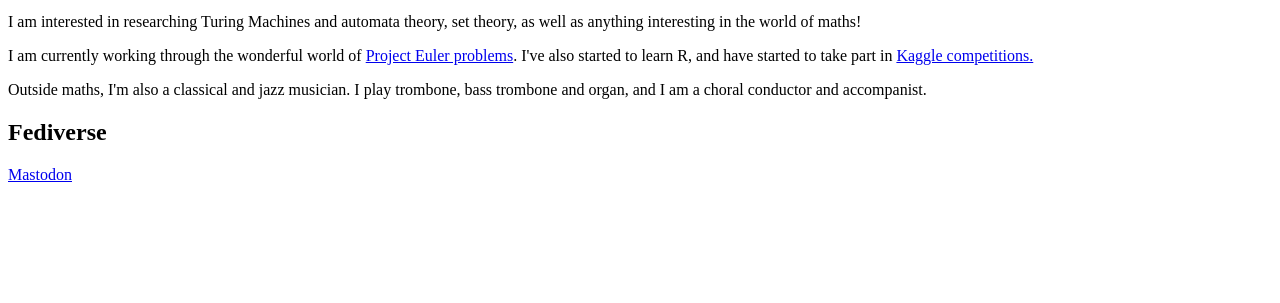
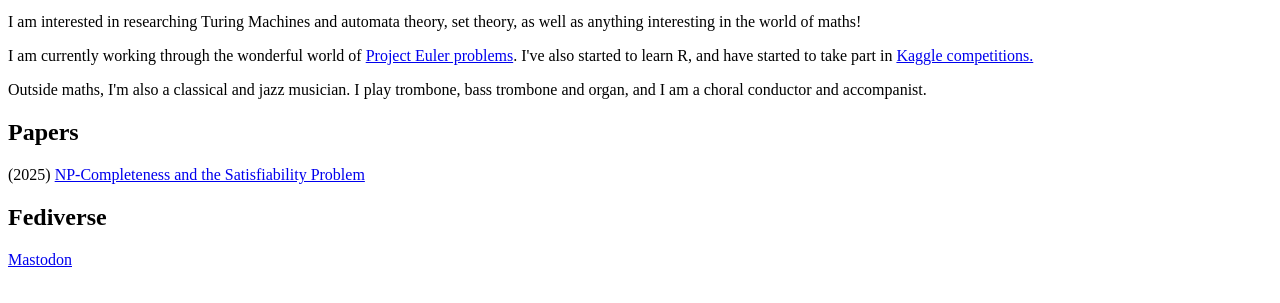
Before and after one commit to fernymcfernface/fernymcfernface.github.io, a plain HTML site: page index.html in a window 1280 px wide. Shown: the part 127-430 px from the top of the page. Drawn offline with Linux system fonts and the light colour scheme.

Commit message:
Add files via upload

```diff
--- a/index.html
+++ b/index.html
@@ -29,6 +29,10 @@
 
 <p>Outside maths, I'm also a classical and jazz musician. I play trombone, bass trombone and organ, and I am a choral conductor and accompanist.</p>
 
+<h2>Papers</h2>
+(2025) <a href="/papers/paper.pdf">NP-Completeness and the Satisfiability Problem</a>
+
+
 <h2>Fediverse</h2>
 <a href="https://mathstodon.xyz/@fernymcfernface">Mastodon</a>
 
```
